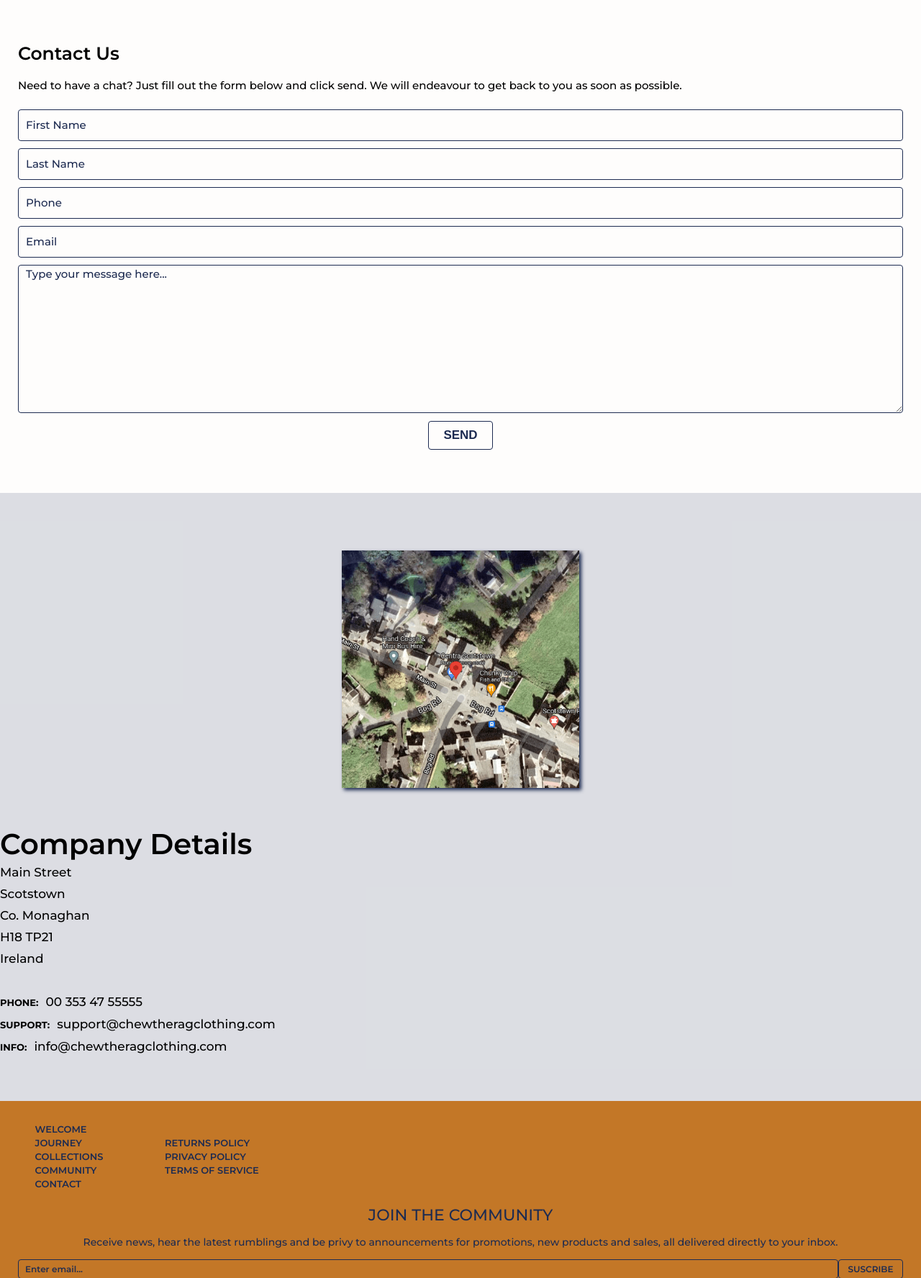
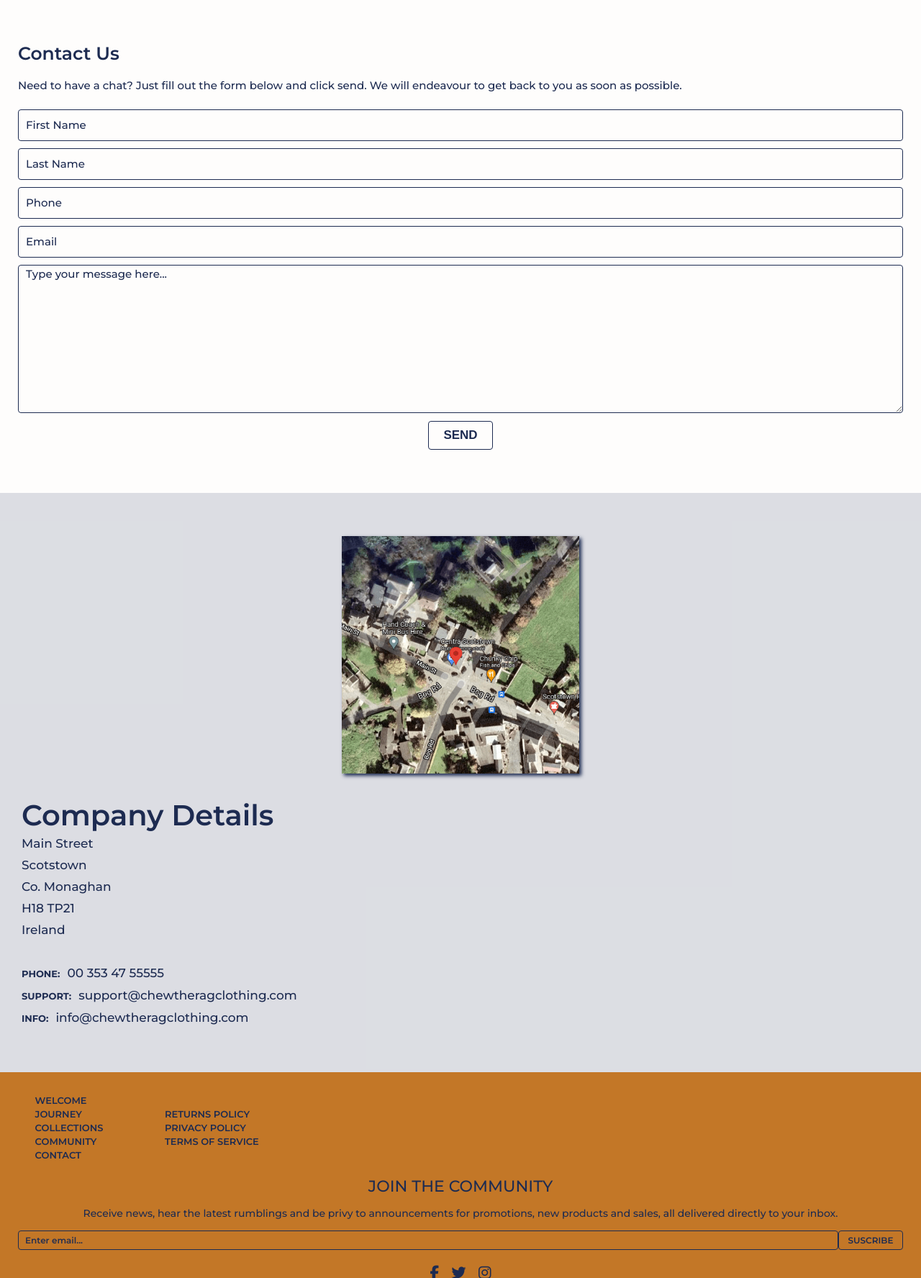
Before and after one commit to rdylanward/chewtherag.com, a Django app: page /contact/ in a window 1280 px wide. Shown: the part 801-2577 px from the top of the page at 72% size. Run offline with Django 3.2, Linux system fonts and the light colour scheme; some libraries are stand-ins or nearby versions.

Commit message:
Adjusted padding for contacts page details.

```diff
--- a/static/css/contact.css
+++ b/static/css/contact.css
@@ -62,6 +62,7 @@
 
 .contact-form {
     grid-area: ctc-frm;
+    color:  var(--std__blue);
     display: grid;
     grid-template-columns: auto;
     grid-template-rows: repeat(3, max-content);
@@ -181,6 +182,7 @@
 .contact-details {
     background: rgba(29, 43, 81, 0.15);
     grid-area: ctc-dtl;
+    color:  var(--std__blue);
     display: grid;
     grid-template-columns: auto;
     grid-template-rows: repeat(2, max-content);
@@ -188,7 +190,13 @@
         "dtl-map"
         "dtl-hdr"
         "dtl-com";
-    padding: 6rem 0rem;
+    padding: 6rem 3rem;
+}
+
+.details-map {
+    grid-area: dtl-map;
+    justify-self: center;
+    margin: 0rem;
 }
 
 .details-header {
@@ -219,12 +227,6 @@
     margin-top: 3rem !important;
 }
 
-.details-map {
-    grid-area: dtl-map;
-    justify-self: center;
-    margin: 2rem;
-}
-
 .map-image {
     width: 33rem;
     box-shadow: 0.3rem 0.3rem 0.5rem var(--std__blue);
```
